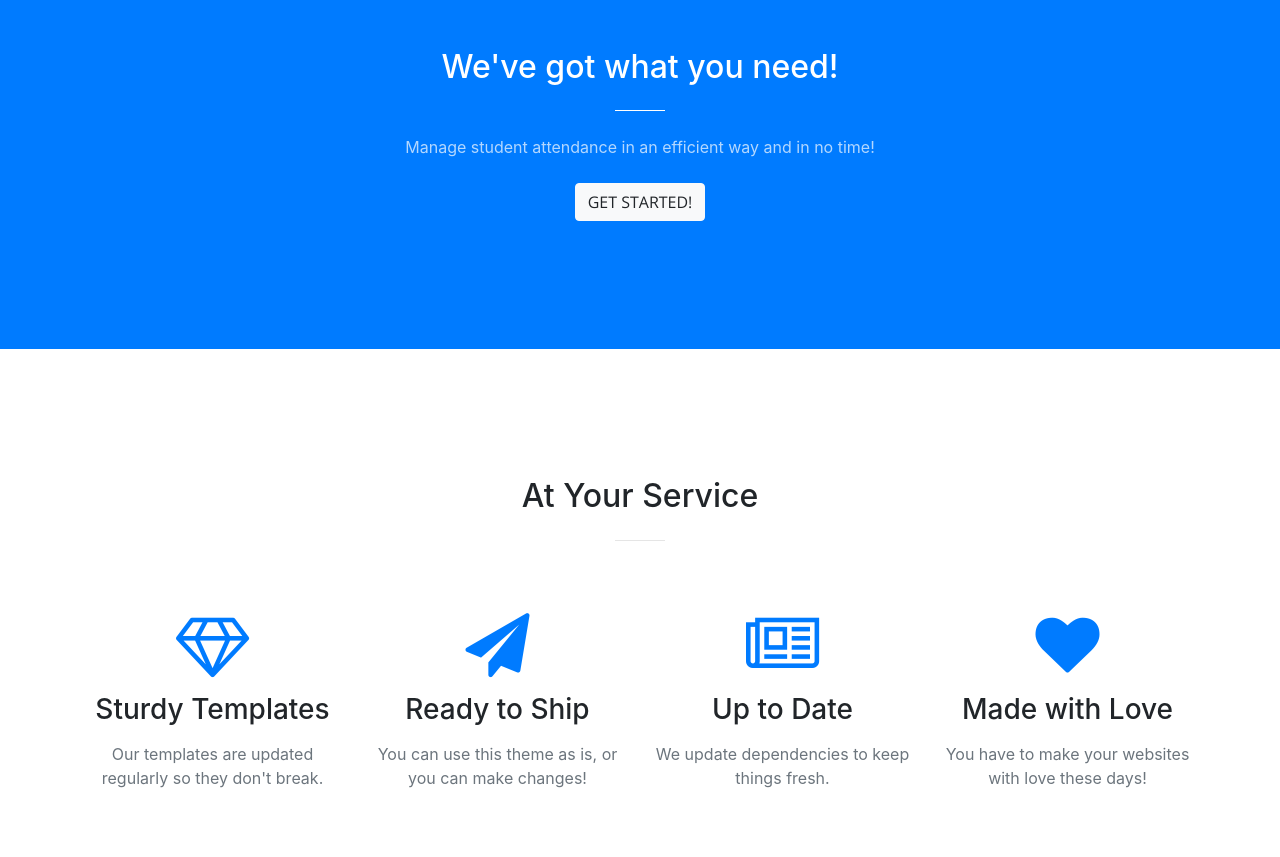
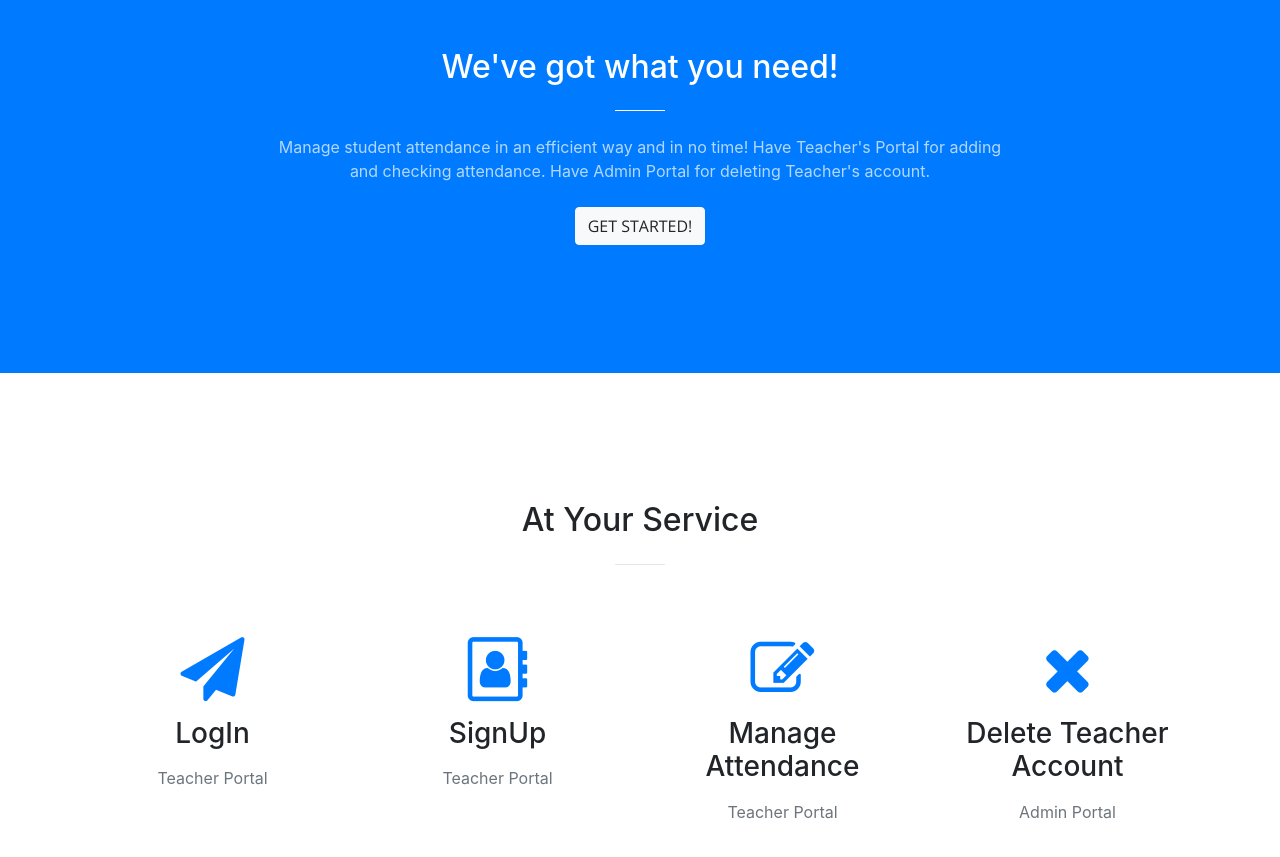
Before and after one commit to Exception-Geeks/website, a website with bundled scripts: page index.html in a window 1280 px wide. Shown: the part 880-1737 px from the top of the page. Built offline with nearby package versions, Linux system fonts and the light colour scheme.

Commit message:
Landing Page

```diff
--- a/index.html
+++ b/index.html
@@ -77,7 +77,7 @@
           <div class="col-lg-8 mx-auto text-center">
             <h2 class="section-heading text-white">We've got what you need!</h2>
             <hr class="light my-4">
-            <p class="text-faded mb-4">Manage student attendance in an efficient way and in no time! </p>
+            <p class="text-faded mb-4">Manage student attendance in an efficient way and in no time! Have Teacher's Portal for adding and checking attendance. Have Admin Portal for deleting Teacher's account.</p>
             <a class="btn btn-light btn-xl js-scroll-trigger" href="#services">Get Started!</a>
           </div>
         </div>
@@ -97,30 +97,30 @@
         <div class="row">
           <div class="col-lg-3 col-md-6 text-center">
             <div class="service-box mt-5 mx-auto">
-              <i class="fa fa-4x fa-diamond text-primary mb-3 sr-icons"></i>
-              <h3 class="mb-3">Sturdy Templates</h3>
-              <p class="text-muted mb-0">Our templates are updated regularly so they don't break.</p>
+              <i class="fa fa-4x fa-paper-plane text-primary mb-3 sr-icons"></i>
+              <h3 class="mb-3">LogIn</h3>
+              <p class="text-muted mb-0">Teacher Portal</p>
             </div>
           </div>
           <div class="col-lg-3 col-md-6 text-center">
             <div class="service-box mt-5 mx-auto">
-              <i class="fa fa-4x fa-paper-plane text-primary mb-3 sr-icons"></i>
-              <h3 class="mb-3">Ready to Ship</h3>
-              <p class="text-muted mb-0">You can use this theme as is, or you can make changes!</p>
+              <i class="fa fa-4x fa-address-book-o text-primary mb-3 sr-icons"></i>
+              <h3 class="mb-3">SignUp</h3>
+              <p class="text-muted mb-0">Teacher Portal</p>
             </div>
           </div>
           <div class="col-lg-3 col-md-6 text-center">
             <div class="service-box mt-5 mx-auto">
-              <i class="fa fa-4x fa-newspaper-o text-primary mb-3 sr-icons"></i>
-              <h3 class="mb-3">Up to Date</h3>
-              <p class="text-muted mb-0">We update dependencies to keep things fresh.</p>
+              <i class="fa fa-4x fa-edit text-primary mb-3 sr-icons"></i>
+              <h3 class="mb-3">Manage Attendance</h3>
+              <p class="text-muted mb-0">Teacher Portal</p>
             </div>
           </div>
           <div class="col-lg-3 col-md-6 text-center">
             <div class="service-box mt-5 mx-auto">
-              <i class="fa fa-4x fa-heart text-primary mb-3 sr-icons"></i>
-              <h3 class="mb-3">Made with Love</h3>
-              <p class="text-muted mb-0">You have to make your websites with love these days!</p>
+              <i class="fa fa-4x fa-remove text-primary mb-3 sr-icons"></i>
+              <h3 class="mb-3">Delete Teacher Account</h3>
+              <p class="text-muted mb-0">Admin Portal</p>
             </div>
           </div>
         </div>
```
Also changed, not shown: README.md.
